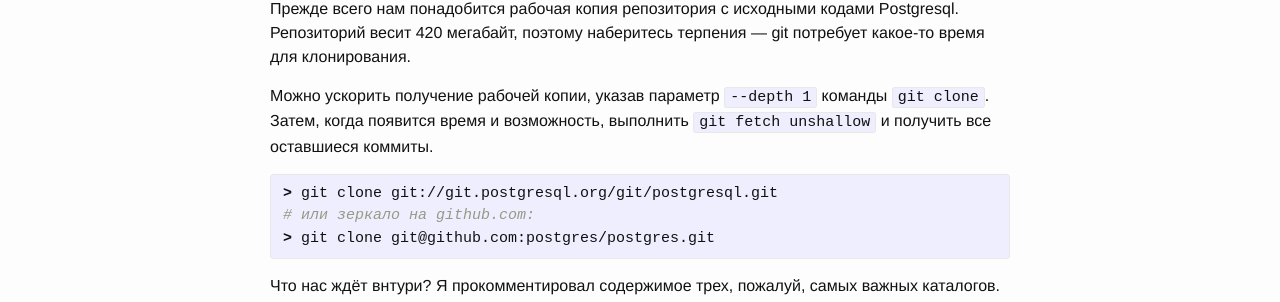
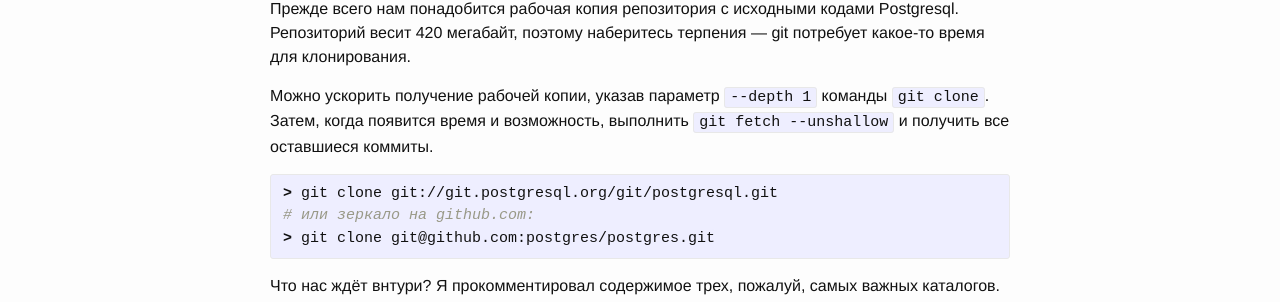
Before and after one commit to pkorobeinikov/postgresql-discovery, a Jekyll site: the page built from _posts/2015-08-26-getting-postgresql-source-code.md, in a window 1280 px wide. Shown: the part 616-918 px from the top of the page. Built offline with Jekyll 4.4.1, drawn with Linux system fonts in a browser that asks for light colours.

````diff
--- a/_posts/2015-08-26-getting-postgresql-source-code.md
+++ b/_posts/2015-08-26-getting-postgresql-source-code.md
@@ -26,7 +26,7 @@ date:   2015-08-26 22:43:12
 Прежде всего нам понадобится рабочая копия репозитория с исходными кодами Postgresql.
 Репозиторий весит 420 мегабайт, поэтому наберитесь терпения &mdash; git потребует какое-то время для клонирования.
 
-Можно ускорить получение рабочей копии, указав параметр ```--depth 1``` команды ```git clone```. Затем, когда появится время и возможность, выполнить ```git fetch unshallow``` и получить все оставшиеся коммиты.
+Можно ускорить получение рабочей копии, указав параметр ```--depth 1``` команды ```git clone```. Затем, когда появится время и возможность, выполнить ```git fetch --unshallow``` и получить все оставшиеся коммиты.
 
 {% highlight bash %}
 > git clone git://git.postgresql.org/git/postgresql.git
````
Also changed, not shown: 2 other files.
